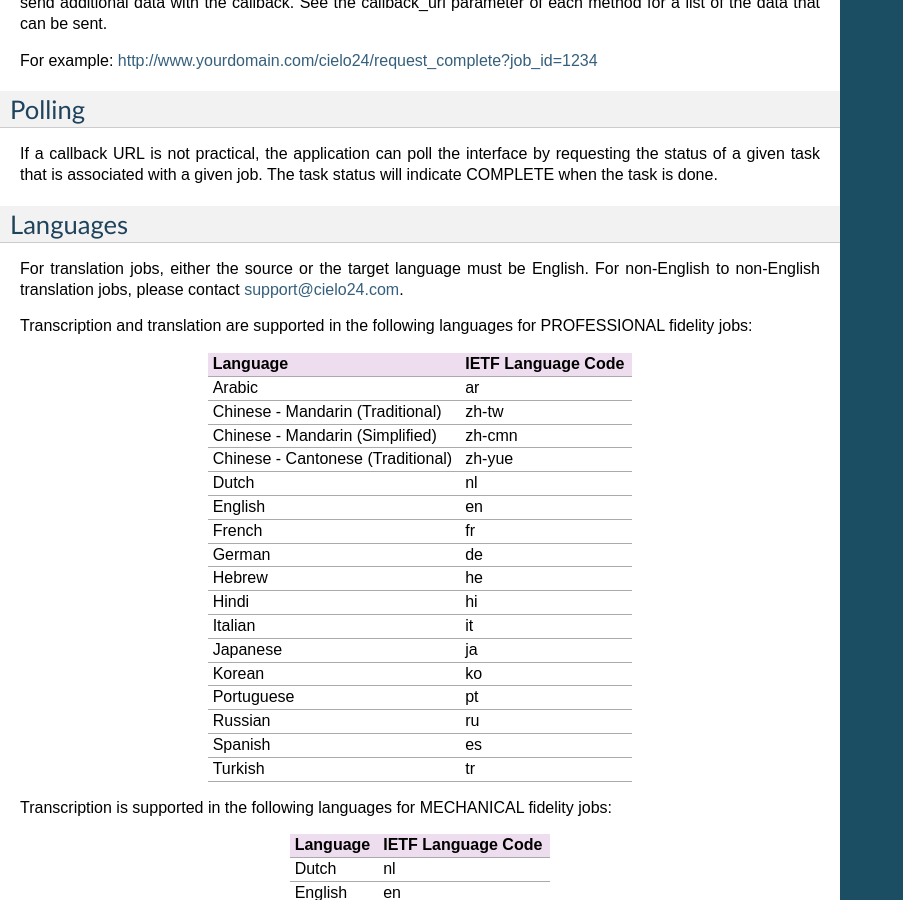
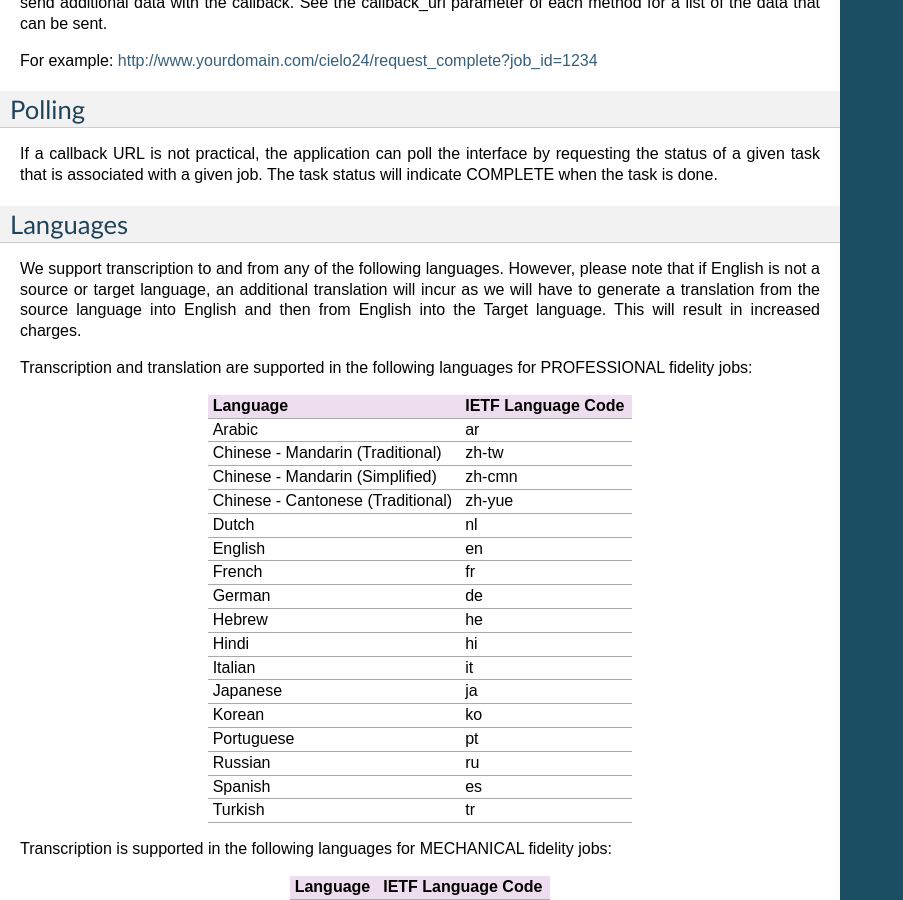
Before and after one commit to cielo24/Docs, a Sphinx documentation site: the page built from api/source/basics.rst, in a window 1280 px wide and 900 px high, scrolled down 1241 px. Shown: the whole window, without its empty margins (0-903 px from the left). Built offline with Sphinx 7.4.7, drawn with Linux system fonts in a browser that asks for light colours.

Commit message:
Update basics.rst

```diff
--- a/api/source/basics.rst
+++ b/api/source/basics.rst
@@ -70,7 +70,7 @@ If a callback URL is not practical, the application can poll the interface by re
 Languages
 ---------
 
-For translation jobs, either the source or the target language must be English. For non-English to non-English translation jobs, please contact `support@cielo24.com <mailto:support@cielo24.com>`_.
+We support transcription to and from any of the following languages. However, please note that if English is not a source or target language, an additional translation will incur as we will have to generate a translation from the source language into English and then from English into the Target language. This will result in increased charges.
 
 Transcription and translation are supported in the following languages for PROFESSIONAL fidelity jobs:
 
```
